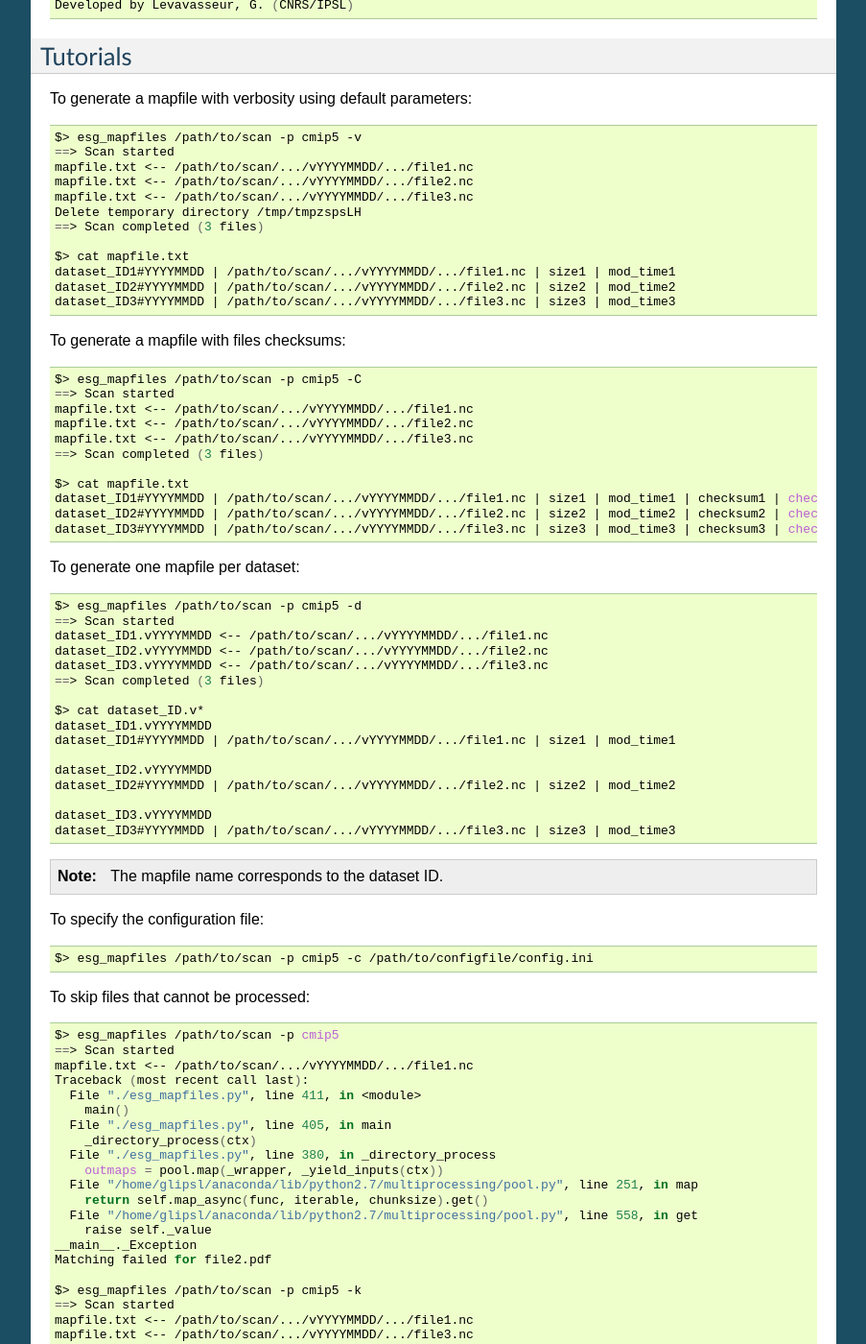
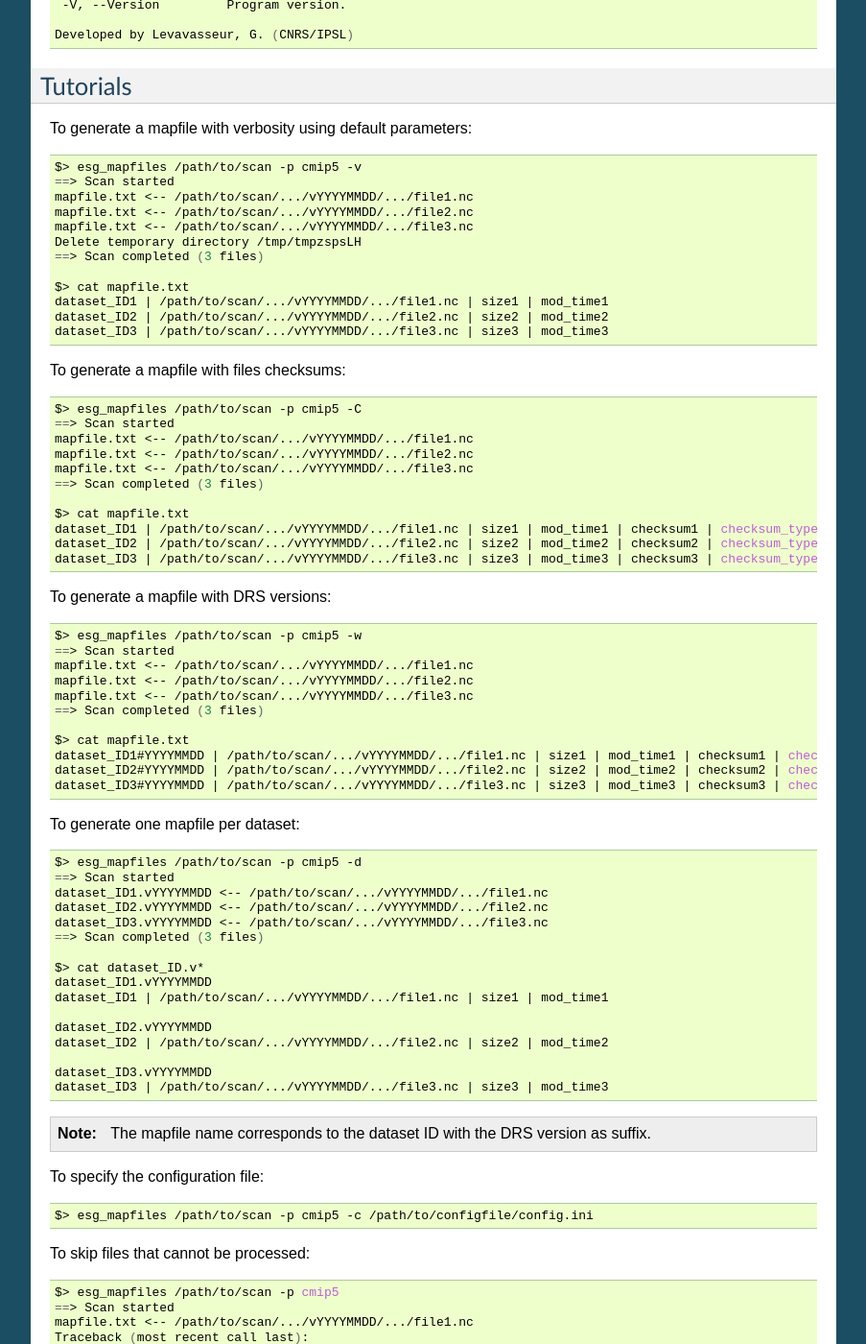
Before and after one commit to ESGF/esgf-prepare, a Sphinx documentation site: the page built from docs/usage.rst, in a window 1280 px wide and 1400 px high, scrolled down 885 px. Shown: the whole window at 96% size, without its empty margins (198-1101 px from the left). Built offline with Sphinx 7.4.7, drawn with Linux system fonts in a browser that asks for light colours; some of the changed text lies outside the part shown.

Commit message:
add --with-version

```diff
--- a/docs/synopsis.rst
+++ b/docs/synopsis.rst
@@ -32,15 +32,15 @@ Features
   To compute the checksum of a lot of large files becomes time consuming. We implement multithreading at file level. Each file is processed by a thread that writes the resulting line in the corresponding mapfile. A lock file system orders the simultaneous access to mapfiles by the threads to avoid any conflicts.
 
 **Mapfile granularity control**
-  You can choose to produce one mapfile per dataset. In this case your mapfiles automatically take the name of the dataset identifier. Consequently, you can set your own "mapfile-granularity".
+  You can choose to produce one mapfile per dataset (i.e., to generate one mapfile per each version of each dataset). In this case your mapfiles automatically take the name of the dataset identifier with DRS version as suffix. Consequently, you can set your own "mapfile-granularity" and control your publications by concatenating several mapfiles.
 
-.. note:: A dataset is defined by all DRS tree before the version.
+.. note:: A dataset is defined one version of all upstream DRS tree.
 
 **Only latest version**
    You can choose to only include the latest versions of the datasets in your mapfile. In this case, the walk through the filesystem is filtered. Only the folders with the "latest" symbolic link are recursively scanned.
 
 **Mapfile with DRS version**
-   You can choose to include the DRS version into each dataset ID. This is compatible with the ESGF 2.0 release and lead to a full-slave behaviour of the ESGF publisher. With this mapfile syntax the ``--new-version` option of the publisher command-lines is deprecated.
+   You can choose to include the DRS version into each dataset ID. This is compatible with the ESGF 2.0 release and lead to a full-slave behaviour of the ESGF publisher. With this mapfile syntax the ``--new-version`` option of the publisher command-lines is deprecated.
 
 **SYNDA implemtentation**
   ``esg_mapfiles.py`` can be called by SYNDA post-processing workers. This uses the ``run()`` function instead of the ``main()``.
--- a/docs/usage.rst
+++ b/docs/usage.rst
@@ -9,52 +9,54 @@ Here is the command-line help:
 .. code-block:: bash
 
    $> esg_mapfiles -h
-   usage: esg_mapfiles.py [-h] -p [{cmip5,cordex}] [-c [CONFIG]] [-o [OUTDIR]]
-                         [-l [LOGDIR]] [-m [MAPFILE]] [-d] [-L] [-C] [-k] [-v]
-                         [-V]
-                         directory [directory ...]
+   usage: esgmapfiles.py [-h] -p {cmip5,cordex} [-c CONFIG] [-o OUTDIR]
+                        [-l [LOGDIR]] [-m MAPFILE] [-d] [-L] [-w] [-C] [-k] [-v]
+                        [-V]
+                        directory [directory ...]
 
-   Build ESG-F mapfiles upon local ESG-F datanode bypassing esgscan_directory
+   Build ESGF mapfiles upon local ESGF datanode bypassing esgscan_directory
    command-line.
 
    positional arguments:
-     directory             One or more directories to recursively scan. Unix wildcards are allowed.
+    directory             One or more directories to recursively scan. Unix wildcards are allowed.
 
    optional arguments:
-     -h, --help            Show this help message and exit.
+    -h, --help            Show this help message and exit.
 
-     -p [{cmip5,cordex}], --project [{cmip5,cordex}]
-                           Required project to build mapfiles among:
-                           - cmip5
-                           - cordex
+    -p {cmip5,cordex}, --project {cmip5,cordex}
+                          Required project to build mapfiles among:
+                          - cmip5
+                          - cordex
 
-     -c [CONFIG], --config [CONFIG]
-                           Path of configuration INI file
+    -c CONFIG, --config CONFIG
+                          Path of configuration INI file
                            (default is ~/anaconda/lib/python2.7/site-packages/esgmapfiles/config.ini).
 
-     -o [OUTDIR], --outdir [OUTDIR]
-                           Mapfile(s) output directory
-                           (default is working directory).
+    -o OUTDIR, --outdir OUTDIR
+                          Mapfile(s) output directory
+                          (default is working directory).
 
-     -l [LOGDIR], --logdir [LOGDIR]
-                           Logfile directory (default is working directory).
-                           If not, standard output is used.
+    -l [LOGDIR], --logdir [LOGDIR]
+                          Logfile directory (default is working directory).
+                          If not, standard output is used.
 
-     -m [MAPFILE], --mapfile [MAPFILE]
-                           Output mapfile name. Only used without --per-dataset option
-                           (default is 'mapfile.txt').
+    -m MAPFILE, --mapfile MAPFILE
+                          Output mapfile name. Only used without --per-dataset option
+                          (default is 'mapfile.txt').
 
-     -d, --per-dataset     Produces ONE mapfile PER dataset.
+    -d, --per-dataset     Produces ONE mapfile PER dataset. It takes priority over --mapfile.
 
-     -L, --latest          Generates mapfiles with latest versions only.
+    -L, --latest          Generates mapfiles with latest versions only.
 
-     -C, --checksum        Includes file checksums into mapfiles.
+    -w, --with-version    Includes DRS version into dataset ID (ESGF 2.0 compatibility).
 
-     -k, --keep-going      Keep going if some files cannot be processed.
+    -C, --checksum        Includes file checksums into mapfiles (default is a SHA256 checksum).
 
-     -v, --verbose         Verbose mode.
+    -k, --keep-going      Keep going if some files cannot be processed.
 
-     -V, --Version         Program version.
+    -v, --verbose         Verbose mode.
+
+    -V, --Version         Program version.
 
    Developed by Levavasseur, G. (CNRS/IPSL)
 
@@ -74,9 +76,9 @@ To generate a mapfile with verbosity using default parameters:
    ==> Scan completed (3 files)
 
    $> cat mapfile.txt
-   dataset_ID1#YYYYMMDD | /path/to/scan/.../vYYYYMMDD/.../file1.nc | size1 | mod_time1
-   dataset_ID2#YYYYMMDD | /path/to/scan/.../vYYYYMMDD/.../file2.nc | size2 | mod_time2
-   dataset_ID3#YYYYMMDD | /path/to/scan/.../vYYYYMMDD/.../file3.nc | size3 | mod_time3
+   dataset_ID1 | /path/to/scan/.../vYYYYMMDD/.../file1.nc | size1 | mod_time1
+   dataset_ID2 | /path/to/scan/.../vYYYYMMDD/.../file2.nc | size2 | mod_time2
+   dataset_ID3 | /path/to/scan/.../vYYYYMMDD/.../file3.nc | size3 | mod_time3
 
 To generate a mapfile with files checksums:
 
@@ -90,10 +92,25 @@ To generate a mapfile with files checksums:
    ==> Scan completed (3 files)
 
    $> cat mapfile.txt
+   dataset_ID1 | /path/to/scan/.../vYYYYMMDD/.../file1.nc | size1 | mod_time1 | checksum1 | checksum_type=MD5
+   dataset_ID2 | /path/to/scan/.../vYYYYMMDD/.../file2.nc | size2 | mod_time2 | checksum2 | checksum_type=MD5
+   dataset_ID3 | /path/to/scan/.../vYYYYMMDD/.../file3.nc | size3 | mod_time3 | checksum3 | checksum_type=MD5
+
+To generate a mapfile with DRS versions:
+
+.. code-block:: bash
+
+   $> esg_mapfiles /path/to/scan -p cmip5 -w
+   ==> Scan started
+   mapfile.txt <-- /path/to/scan/.../vYYYYMMDD/.../file1.nc
+   mapfile.txt <-- /path/to/scan/.../vYYYYMMDD/.../file2.nc
+   mapfile.txt <-- /path/to/scan/.../vYYYYMMDD/.../file3.nc
+   ==> Scan completed (3 files)
+
+   $> cat mapfile.txt
    dataset_ID1#YYYYMMDD | /path/to/scan/.../vYYYYMMDD/.../file1.nc | size1 | mod_time1 | checksum1 | checksum_type=MD5
    dataset_ID2#YYYYMMDD | /path/to/scan/.../vYYYYMMDD/.../file2.nc | size2 | mod_time2 | checksum2 | checksum_type=MD5
    dataset_ID3#YYYYMMDD | /path/to/scan/.../vYYYYMMDD/.../file3.nc | size3 | mod_time3 | checksum3 | checksum_type=MD5
-
 
 To generate one mapfile per dataset:
 
@@ -108,15 +125,15 @@ To generate one mapfile per dataset:
 
    $> cat dataset_ID.v*
    dataset_ID1.vYYYYMMDD
-   dataset_ID1#YYYYMMDD | /path/to/scan/.../vYYYYMMDD/.../file1.nc | size1 | mod_time1
+   dataset_ID1 | /path/to/scan/.../vYYYYMMDD/.../file1.nc | size1 | mod_time1
 
    dataset_ID2.vYYYYMMDD
-   dataset_ID2#YYYYMMDD | /path/to/scan/.../vYYYYMMDD/.../file2.nc | size2 | mod_time2
+   dataset_ID2 | /path/to/scan/.../vYYYYMMDD/.../file2.nc | size2 | mod_time2
 
    dataset_ID3.vYYYYMMDD
-   dataset_ID3#YYYYMMDD | /path/to/scan/.../vYYYYMMDD/.../file3.nc | size3 | mod_time3
+   dataset_ID3 | /path/to/scan/.../vYYYYMMDD/.../file3.nc | size3 | mod_time3
 
-.. note:: The mapfile name corresponds to the dataset ID.
+.. note:: The mapfile name corresponds to the dataset ID with the DRS version as suffix.
 
 To specify the configuration file:
 
@@ -179,19 +196,21 @@ To generate a mapfile specifying filename and output directory (the ``--per-data
    ==> Scan completed (3 files)
 
    $> cat /path/to/mapfile/mymapfile.txt
-   dataset_ID1#YYYYMMDD | /path/to/scan/.../vYYYYMMDD/.../file1.nc | size1 | mod_time1
-   dataset_ID2#YYYYMMDD | /path/to/scan/.../vYYYYMMDD/.../file2.nc | size2 | mod_time2
-   dataset_ID3#YYYYMMDD | /path/to/scan/.../vYYYYMMDD/.../file3.nc | size3 | mod_time3
+   dataset_ID1 | /path/to/scan/.../vYYYYMMDD/.../file1.nc | size1 | mod_time1
+   dataset_ID2 | /path/to/scan/.../vYYYYMMDD/.../file2.nc | size2 | mod_time2
+   dataset_ID3 | /path/to/scan/.../vYYYYMMDD/.../file3.nc | size3 | mod_time3
 
-To generate a mapfile walking through *latest* directories only. The versions pointed by the latest symlinks are kept within the dataset ID but not in the mapfile name:
+.. warning:: The ``--per-dataset`` option takes priority over ``--mapfile`` option.
+
+To generate a mapfile walking through *latest* directories only:
 
 .. code-block:: bash
 
-   $> esg_mapfiles /path/to/scan -p cmip5 -L -d
+   $> esg_mapfiles /path/to/scan -p cmip5 -L -d -w
    ==> Scan started
-   dataset_ID1.vYYYYMMDD <-- /path/to/scan/.../latest/.../file1.nc
-   dataset_ID2.vYYYYMMDD <-- /path/to/scan/.../latest/.../file2.nc
-   dataset_ID3.vYYYYMMDD <-- /path/to/scan/.../latest/.../file3.nc
+   dataset_ID1.latest <-- /path/to/scan/.../latest/.../file1.nc
+   dataset_ID2.latest <-- /path/to/scan/.../latest/.../file2.nc
+   dataset_ID3.latest <-- /path/to/scan/.../latest/.../file3.nc
    ==> Scan completed (3 files)
 
    $> cat dataset_ID*
@@ -204,4 +223,6 @@ To generate a mapfile walking through *latest* directories only. The versions po
    dataset_ID3.latest
    dataset_ID3#YYYYMMDD | /path/to/scan/.../latest/.../file3.nc | size3 | mod_time3
 
+.. warning:: If the ``--with-version`` and ``--per-dataset`` options are set the versions pointed by the latest symlinks are kept within the dataset ID but the mapfile name suffix is "latest".
+
 .. note:: All the previous examples can be combined safely.
```
Also changed, not shown: other parts of docs/usage.rst (+1 -1 lines), 1 other file.
